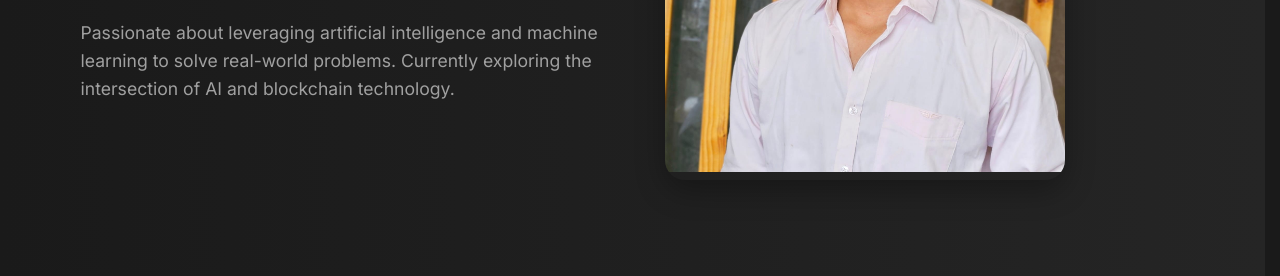
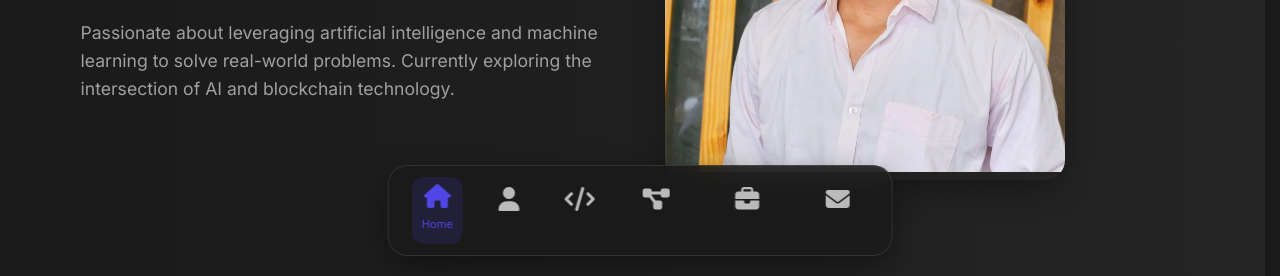
Before and after one commit to Aarinmahala/Aarinmahala, a plain HTML site: page index.html in a window 1280 px wide. Shown: the part 524-800 px from the top of the page. Drawn offline with Linux system fonts and the light colour scheme; animation ran at ten frames a second.

Commit message:
Fix navigation bar progress line and floating dock functionality

```diff
--- /dev/null
+++ b/enhanced-floating-dock.js
@@ -0,0 +1,209 @@
+// Enhanced Floating Dock Navigation
+document.addEventListener('DOMContentLoaded', () => {
+  // Get the existing navbar
+  const navbar = document.querySelector('.navbar');
+
+  // Remove any existing floating dock to prevent duplicates
+  const existingDock = document.querySelector('.floating-dock');
+  if (existingDock) {
+    existingDock.remove();
+  }
+
+  if (navbar) {
+    // Create floating dock container
+    const floatingDock = document.createElement('div');
+    floatingDock.className = 'floating-dock';
+    document.body.appendChild(floatingDock);
+
+    // Create inner container for dock items
+    const dockInner = document.createElement('div');
+    dockInner.className = 'dock-inner';
+    floatingDock.appendChild(dockInner);
+
+    // Get all navigation links
+    const navLinks = document.querySelectorAll('.nav-link');
+
+    // Create dock items based on existing navigation
+    navLinks.forEach(link => {
+      const dockItem = document.createElement('a');
+      dockItem.className = 'dock-item';
+      dockItem.href = link.getAttribute('href');
+
+      // Copy icon from original nav
+      const icon = link.querySelector('i').cloneNode(true);
+      dockItem.appendChild(icon);
+
+      // Add label
+      const label = document.createElement('span');
+      label.className = 'dock-label';
+      label.textContent = link.querySelector('span:not(.nav-tooltip)').textContent;
+      dockItem.appendChild(label);
+
+      // Add to dock
+      dockInner.appendChild(dockItem);
+    });
+
+    // Get all dock items
+    const dockItems = document.querySelectorAll('.dock-item');
+
+    // Add click event listeners to dock items
+    dockItems.forEach(item => {
+      item.addEventListener('click', (e) => {
+        // Prevent default anchor behavior
+        e.preventDefault();
+
+        // Get target section ID
+        const targetId = item.getAttribute('href');
+        const targetElement = document.querySelector(targetId);
+
+        if (targetElement) {
+          // Get the target's position with offset for fixed header
+          const headerOffset = 80;
+          const elementPosition = targetElement.getBoundingClientRect().top;
+          const offsetPosition = elementPosition + window.pageYOffset - headerOffset;
+
+          // Smooth scroll to target
+          window.scrollTo({
+            top: offsetPosition,
+            behavior: 'smooth'
+          });
+
+          // Update active state in both navigation systems
+          updateActiveState(targetId);
+        }
+      });
+    });
+
+    // Function to update active state in both navigation systems
+    function updateActiveState(targetId) {
+      // Update dock items
+      dockItems.forEach(item => {
+        if (item.getAttribute('href') === targetId) {
+          item.classList.add('active');
+        } else {
+          item.classList.remove('active');
+        }
+      });
+
+      // Update original nav links
+      navLinks.forEach(link => {
+        if (link.getAttribute('href') === targetId) {
+          link.classList.add('active');
+          link.setAttribute('aria-current', 'page');
+        } else {
+          link.classList.remove('active');
+          link.removeAttribute('aria-current');
+        }
+      });
+    }
+
+    // Function to update active link based on scroll position
+    function updateActiveLinks() {
+      // Get all sections
+      const sections = document.querySelectorAll('section');
+
+      // Get current scroll position
+      const scrollPosition = window.scrollY + 100; // Add offset for header
+
+      // Find the current section
+      let currentSectionId = '';
+
+      // Check each section's position
+      sections.forEach(section => {
+        const sectionTop = section.offsetTop;
+        const sectionHeight = section.offsetHeight;
+
+        // If the scroll position is within this section
+        if (scrollPosition >= sectionTop && scrollPosition < sectionTop + sectionHeight) {
+          currentSectionId = `#${section.id}`;
+        }
+      });
+
+      // If we found a current section, update active states
+      if (currentSectionId) {
+        updateActiveState(currentSectionId);
+      }
+    }
+
+    // Add scroll event listener to show/hide dock and update active links
+    let lastScrollTop = 0;
+    let isScrollingUp = false;
+    let scrollTimeout;
+
+    // Throttled scroll handler
+    window.addEventListener('scroll', () => {
+      // Clear the timeout if it's set
+      if (scrollTimeout) {
+        clearTimeout(scrollTimeout);
+      }
+
+      // Set a timeout to run after scrolling ends
+      scrollTimeout = setTimeout(() => {
+        const scrollTop = window.pageYOffset || document.documentElement.scrollTop;
+
+        // Determine scroll direction
+        isScrollingUp = scrollTop < lastScrollTop;
+
+        // Show dock when scrolling up or at top of page
+        if (isScrollingUp || scrollTop < 100) {
+          floatingDock.classList.add('visible');
+        } else {
+          floatingDock.classList.remove('visible');
+        }
+
+        // Update last scroll position
+        lastScrollTop = scrollTop;
+
+        // Update active links
+        updateActiveLinks();
+      }, 10); // Small delay for better performance
+    }, { passive: true });
+
+    // Initialize dock visibility
+    setTimeout(() => {
+      floatingDock.classList.add('visible');
+
+      // Initial update of active links
+      updateActiveLinks();
+    }, 500);
+
+    // Add magnetic effect to dock items with improved performance
+    dockItems.forEach(item => {
+      item.addEventListener('mousemove', (e) => {
+        const rect = item.getBoundingClientRect();
+        const x = e.clientX - rect.left;
+        const y = e.clientY - rect.top;
+
+        // Calculate distance from center
+        const centerX = rect.width / 2;
+        const centerY = rect.height / 2;
+
+        // Apply magnetic pull effect (subtle)
+        requestAnimationFrame(() => {
+          item.style.transform = `
+            scale(1.2)
+            translateX(${(x - centerX) / 10}px)
+            translateY(${(y - centerY) / 10}px)
+          `;
+        });
+      });
+
+      item.addEventListener('mouseleave', () => {
+        requestAnimationFrame(() => {
+          item.style.transform = '';
+        });
+      });
+    });
+
+    // Update active links when page is loaded
+    window.addEventListener('load', updateActiveLinks);
+
+    // Update active links when hash changes
+    window.addEventListener('hashchange', () => {
+      const hash = window.location.hash;
+      if (hash) {
+        updateActiveState(hash);
+      }
+    });
+  }
+});
--- /dev/null
+++ b/enhanced-styles-fix.css
@@ -0,0 +1,158 @@
+/* Enhanced Floating Dock Styles */
+.floating-dock {
+  position: fixed;
+  bottom: 20px;
+  left: 50%;
+  transform: translateX(-50%) translateY(100px);
+  background: rgba(26, 26, 26, 0.85);
+  backdrop-filter: blur(12px);
+  -webkit-backdrop-filter: blur(12px);
+  border-radius: 20px;
+  padding: 12px 24px;
+  box-shadow: 0 10px 30px rgba(0, 0, 0, 0.4),
+              0 0 0 1px rgba(255, 255, 255, 0.1) inset;
+  z-index: 1000;
+  transition: transform 0.4s cubic-bezier(0.34, 1.56, 0.64, 1),
+              opacity 0.4s ease;
+  opacity: 0;
+  will-change: transform, opacity;
+}
+
+.floating-dock.visible {
+  transform: translateX(-50%) translateY(0);
+  opacity: 1;
+}
+
+.dock-inner {
+  display: flex;
+  align-items: center;
+  gap: 20px;
+}
+
+.dock-item {
+  display: flex;
+  flex-direction: column;
+  align-items: center;
+  color: rgba(255, 255, 255, 0.7);
+  text-decoration: none;
+  padding: 10px;
+  border-radius: 12px;
+  transition: all 0.3s ease;
+  position: relative;
+  overflow: hidden;
+}
+
+.dock-item::before {
+  content: '';
+  position: absolute;
+  top: 0;
+  left: 0;
+  width: 100%;
+  height: 100%;
+  background: rgba(255, 255, 255, 0.05);
+  border-radius: 12px;
+  transform: scale(0);
+  opacity: 0;
+  transition: transform 0.3s ease, opacity 0.3s ease;
+}
+
+.dock-item i {
+  font-size: 1.5rem;
+  margin-bottom: 5px;
+  transition: transform 0.3s ease, color 0.3s ease;
+  position: relative;
+  z-index: 2;
+}
+
+.dock-label {
+  font-size: 0.7rem;
+  opacity: 0;
+  transform: translateY(-5px);
+  transition: all 0.3s ease;
+  position: relative;
+  z-index: 2;
+}
+
+.dock-item:hover {
+  color: white;
+}
+
+.dock-item:hover::before {
+  transform: scale(1);
+  opacity: 1;
+}
+
+.dock-item:hover .dock-label {
+  opacity: 1;
+  transform: translateY(0);
+}
+
+.dock-item:hover i {
+  transform: translateY(-5px);
+}
+
+.dock-item.active {
+  color: #4f46e5;
+}
+
+.dock-item.active::before {
+  background: rgba(79, 70, 229, 0.15);
+  transform: scale(1);
+  opacity: 1;
+}
+
+.dock-item.active i {
+  transform: translateY(-3px);
+}
+
+.dock-item.active .dock-label {
+  opacity: 1;
+  transform: translateY(0);
+}
+
+/* Enhanced Progress Bar Styles */
+.scroll-progress {
+  position: absolute;
+  bottom: 0;
+  left: 0;
+  width: 100%;
+  height: 3px;
+  background: rgba(255, 255, 255, 0.1);
+  overflow: hidden;
+}
+
+.progress-bar {
+  position: absolute;
+  top: 0;
+  left: 0;
+  height: 100%;
+  width: 0;
+  background: linear-gradient(to right, #4f46e5, #8b5cf6, #d946ef);
+  transition: width 0.05s ease;
+  will-change: width;
+  box-shadow: 0 0 10px rgba(79, 70, 229, 0.5);
+}
+
+/* Media queries for floating dock */
+@media (max-width: 768px) {
+  .floating-dock {
+    width: 90%;
+    padding: 10px 15px;
+  }
+
+  .dock-inner {
+    gap: 12px;
+  }
+
+  .dock-item {
+    padding: 8px;
+  }
+
+  .dock-item i {
+    font-size: 1.2rem;
+  }
+
+  .dock-label {
+    font-size: 0.6rem;
+  }
+}
--- /dev/null
+++ b/fixed-nav-progress.js
@@ -0,0 +1,44 @@
+// Fixed Navigation Progress Bar
+document.addEventListener('DOMContentLoaded', () => {
+  // Get the progress bar element
+  const progressBar = document.querySelector('.progress-bar');
+
+  if (progressBar) {
+    // Create a more responsive update function
+    const updateProgress = () => {
+      // Calculate scroll position
+      const winScroll = window.scrollY || document.documentElement.scrollTop;
+      const height = document.documentElement.scrollHeight - window.innerHeight;
+      const scrolled = (winScroll / height) * 100;
+
+      // Use requestAnimationFrame for smoother updates
+      requestAnimationFrame(() => {
+        progressBar.style.width = `${Math.min(100, Math.max(0, scrolled))}%`;
+      });
+    };
+
+    // Add throttled scroll event listener for better performance
+    let ticking = false;
+    window.addEventListener('scroll', () => {
+      if (!ticking) {
+        window.requestAnimationFrame(() => {
+          updateProgress();
+          ticking = false;
+        });
+        ticking = true;
+      }
+    }, { passive: true });
+
+    // Initialize progress on page load
+    updateProgress();
+
+    // Update on window resize (in case document height changes)
+    window.addEventListener('resize', updateProgress, { passive: true });
+
+    // Update when all images and resources are loaded
+    window.addEventListener('load', updateProgress);
+
+    // Also update when DOM content is loaded
+    updateProgress();
+  }
+});
--- a/index.html
+++ b/index.html
@@ -19,6 +19,7 @@
     <!-- anemationStylesheets -->
     <link rel="stylesheet" href="styles.css">
     <link rel="stylesheet" href="enhanced-styles.css">
+    <link rel="stylesheet" href="enhanced-styles-fix.css">
     <link rel="stylesheet" href="https://cdnjs.cloudflare.com/ajax/libs/font-awesome/6.5.1/css/all.min.css">
     <link href="https://fonts.googleapis.com/css2?family=Inter:wght@400;500;600;700&display=swap" rel="stylesheet">
 
@@ -961,10 +962,11 @@
     <script src="exploding-beams.js"></script>
     <script src="enhanced-3d-card.js"></script>
     <script src="enhanced-sparkles.js"></script>
-    <script src="floating-dock.js"></script>
+    <script src="enhanced-floating-dock.js"></script>
     <script src="projects-data.js"></script>
     <script src="enhanced-timeline.js"></script>
     <script src="lamp-section-header.js"></script>
+    <script src="fixed-nav-progress.js"></script>
     <script>
         document.addEventListener('DOMContentLoaded', function() {
             // Animated counters for stats
```
